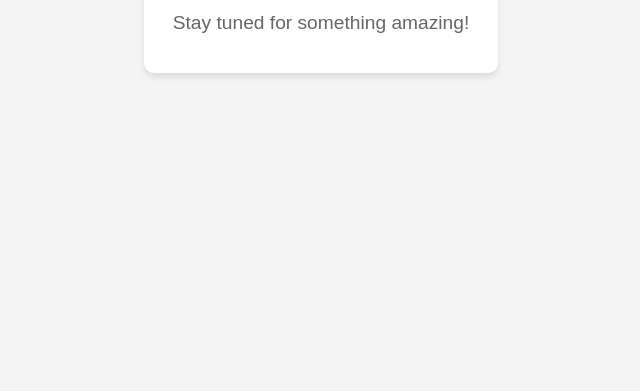
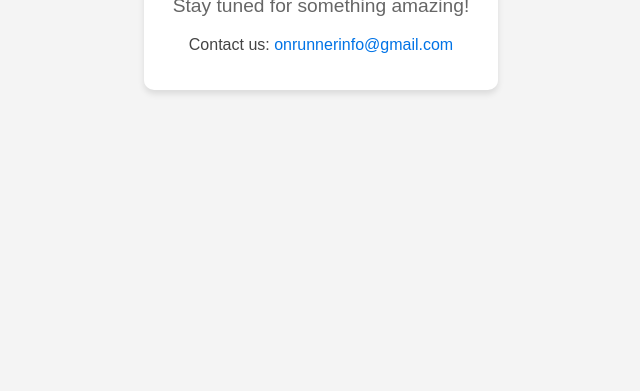
Before and after one commit to on-runner/onrunner-fe, a plain HTML site: page index.html in a window 1280 px wide. Shown: the part 425-816 px from the top of the page, without its empty margins (319-959 px from the left). Drawn offline with Linux system fonts and the light colour scheme.

Commit message:
enhance code

```diff
--- a/index.html
+++ b/index.html
@@ -28,12 +28,25 @@
             font-size: 1.2em;
             color: #666;
         }
+        .email {
+            margin-top: 15px;
+            font-size: 1em;
+            color: #444;
+        }
+        .email a {
+            color: #0073e6;
+            text-decoration: none;
+        }
+        .email a:hover {
+            text-decoration: underline;
+        }
     </style>
 </head>
 <body>
     <div class="container">
         <h1>Launching Soon</h1>
         <p>Stay tuned for something amazing!</p>
+        <p class="email">Contact us: <a href="mailto:onrunnerinfo@gmail.com">onrunnerinfo@gmail.com</a></p>
     </div>
 </body>
 </html>
```
